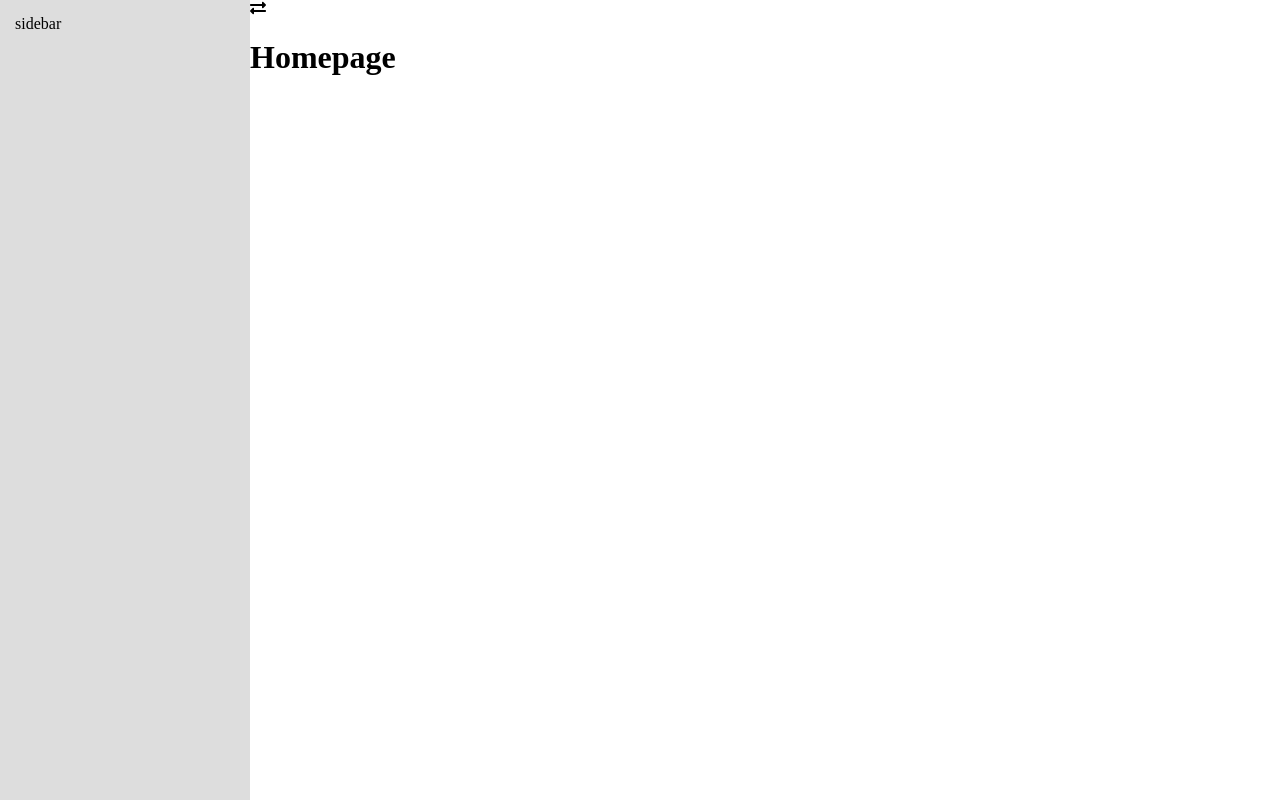
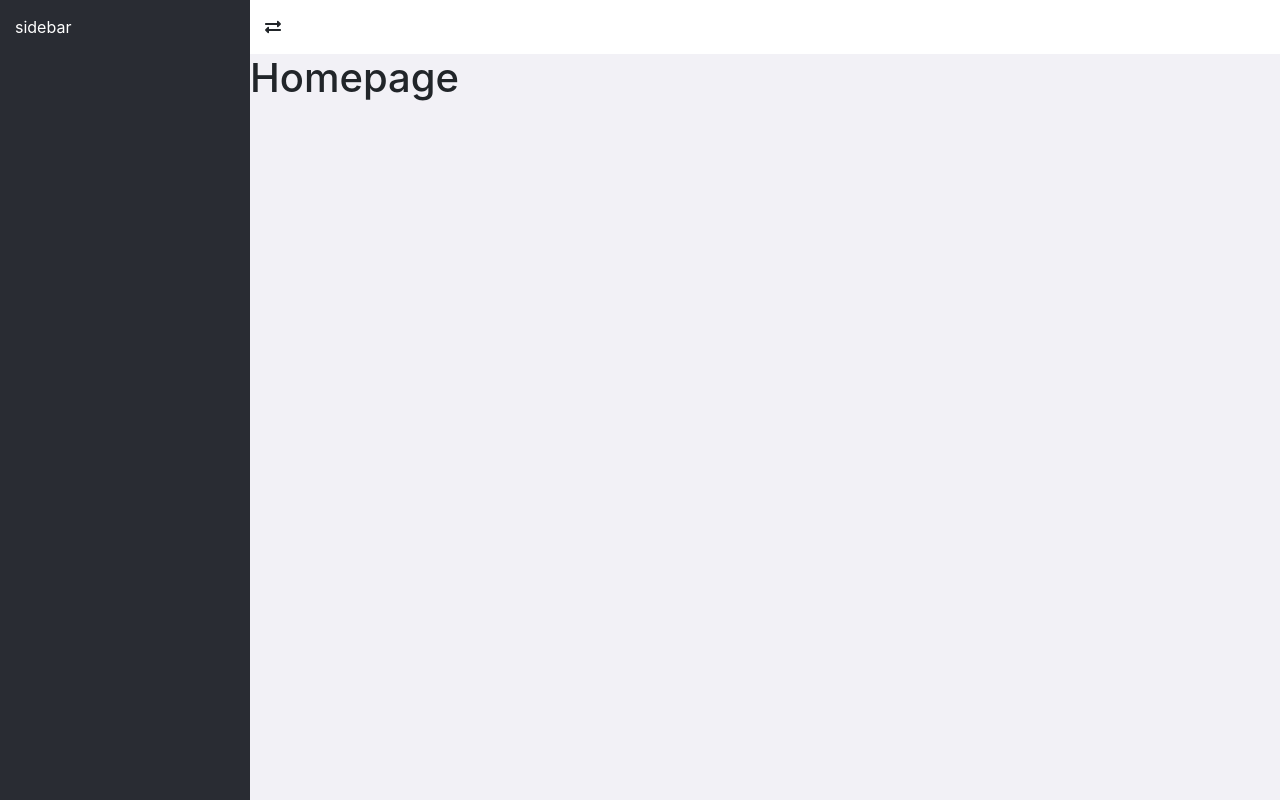
Before and after one commit to idiab1/ultimate_frontend, a website: page stage/html/homepage.pug in a window 1280 px wide. Drawn offline with nearby package versions, Linux system fonts and the light colour scheme; files that its build step writes are made by us from their sources; files whose address does not match are found by name.

Commit message:
Add bootstrap files and choose colors for dashboard

```diff
--- a/stage/css/main.scss
+++ b/stage/css/main.scss
@@ -4,7 +4,7 @@
 
 @import './scss/helpers/extends';
 
-@import "./scss//layout/global";
+@import "./scss/layout/global";
 
 @import './scss/component/buttons';
 
--- a/stage/css/scss/layout/_global.scss
+++ b/stage/css/scss/layout/_global.scss
@@ -9,9 +9,10 @@ body{
   min-height: 100vh;
   .content-area{
     width: calc(100% - 250px);
-    min-height: 100%;
+    min-height: 100vh;
     transition: all .3s ease;
     float: right;
+    background: #f2f1f6;
     will-change: width;
     &.no-sidebar {
       width: 100%;
--- a/stage/css/scss/layout/_header.scss
+++ b/stage/css/scss/layout/_header.scss
@@ -1,4 +1,6 @@
 .header{
+  background: #fff;
+  padding: 15px;
   .toggle-sidebar{
     cursor: pointer;
 
--- a/stage/css/scss/layout/_sidebar.scss
+++ b/stage/css/scss/layout/_sidebar.scss
@@ -7,7 +7,8 @@
     width: 250px;
     height: 100%;
     padding: 15px;
-    background: #ddd;
+    background: #292c33;
+    color: #fff;
     transition: all .3s ease;
     &.no-sidebar{
       left: -250px;
--- a/stage/html/homepage.pug
+++ b/stage/html/homepage.pug
@@ -2,11 +2,8 @@
 doctype html
 html(lang="en")
   head
-    meta(charset="UTF-8")
-    meta(name="viewport", content="width=device-width, initial-scale=1.0")
-    meta(http-equiv="X-UA-Compatible" content="ie=edge")
+    include pug/layout/meta
     include pug/layout/style
-    title #{pageTitle}
   body
     .page.home-page
       include pug/layout/sidebar
--- /dev/null
+++ b/stage/html/pug/layout/meta.pug
@@ -0,0 +1,4 @@
+meta(charset="UTF-8")
+meta(name="viewport", content="width=device-width, initial-scale=1.0")
+meta(http-equiv="X-UA-Compatible" content="ie=edge")
+title #{pageTitle}
--- a/stage/html/pug/layout/script.pug
+++ b/stage/html/pug/layout/script.pug
@@ -1,2 +1,3 @@
 script(src="js/jquery-3.4.1.min.js")
+script(src="js/bootstrap.min.js")
 script(src="js/main.js")
--- a/stage/html/pug/layout/style.pug
+++ b/stage/html/pug/layout/style.pug
@@ -1,2 +1,3 @@
+link(rel="stylesheet", href="css/fontawsome.all.css")
+link(rel="stylesheet", href="css/bootstrap.css")
 link(rel="stylesheet", href="css/main.css")
-link(rel="stylesheet", href="css/fontawsome.all.css")
```
Also changed, not shown: dist/css/bootstrap.css (added), dist/css/main.css, dist/homepage.html, dist/js/bootstrap.min.js (added), 1 other file.
